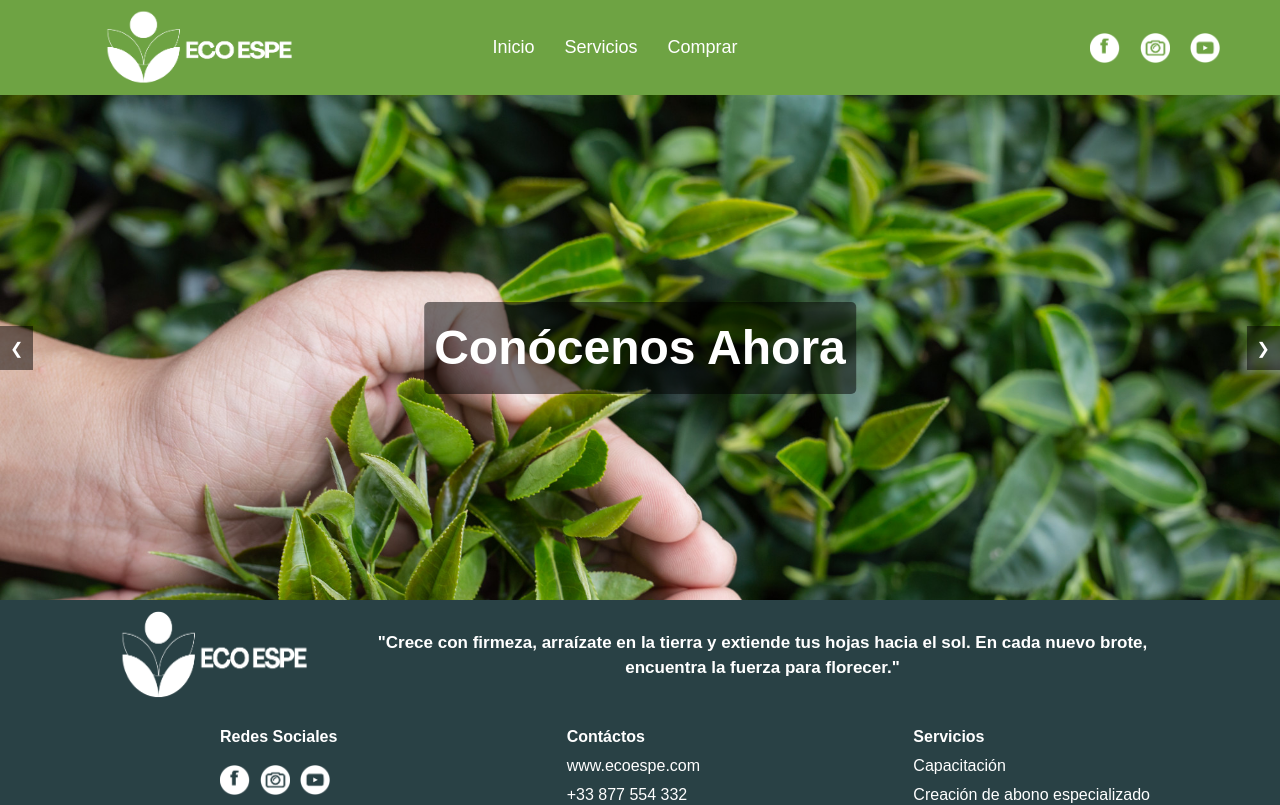
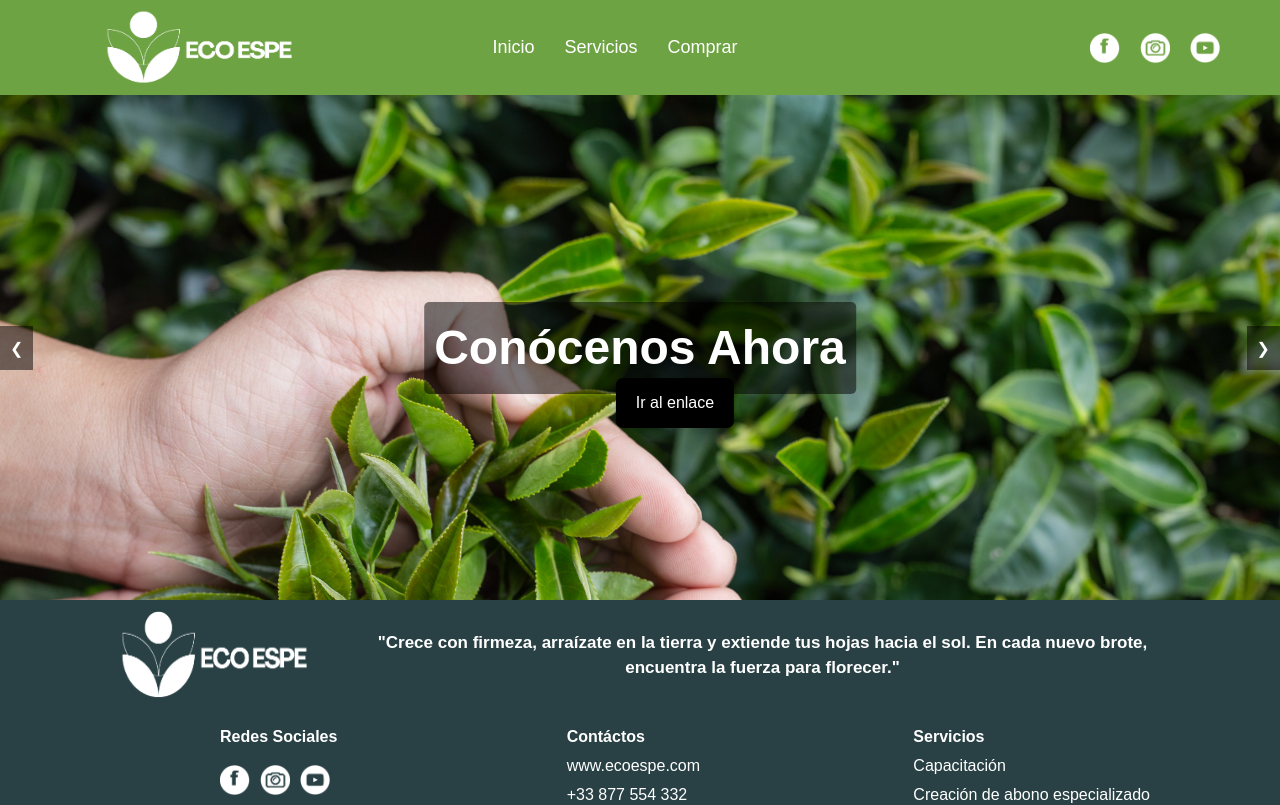
Before and after one commit to Jhosue-Chica/Laboratorio2, an Angular app: page / in a window 1280 px wide. Shown: the top 805 px of the page. Built offline with nearby package versions, Linux system fonts and the light colour scheme.

Commit message:
Insercion de boton

```diff
--- a/src/app/carrousel/carrousel.component.css
+++ b/src/app/carrousel/carrousel.component.css
@@ -32,7 +32,26 @@
   padding: 10px;
   border-radius: 5px; /* Opcional: para bordes redondeados */
 }
-
+.carrousel-button {
+  position: absolute;
+  bottom: 100px; /* Ajusta la posición vertical del botón */
+  left: 50%;
+  transform: translateX(-50%);
+  background-color: black;
+  color: white;
+  border: none;
+  padding: 10px 20px; /* Ajusta el tamaño del botón */
+  font-family: Arial, Helvetica, sans-serif;
+  font-size: 1rem; /* Ajusta el tamaño de la fuente del botón */
+  text-align: center;
+  border-radius: 7px; /* Opcional: para bordes redondeados */
+  cursor: pointer;
+  z-index: 2; /* Asegúrate de que el botón esté sobre otros elementos */
+  margin-left: 675px;
+  margin-top: 30px;
+  height: 50px;
+  bottom: 50px;
+}
 
 button {
   position: absolute;
--- a/src/app/carrousel/carrousel.component.html
+++ b/src/app/carrousel/carrousel.component.html
@@ -1,5 +1,6 @@
 <div class="carrousel">
   <div class="carrousel-title">Conócenos Ahora</div>
+  <button class="carrousel-button">Ir al enlace</button>
   <button (click)="prevImage()">&#10094;</button>
   <div class="carrousel-images">
     <img [src]="images[currentIndex]" alt="Image carousel">
```
